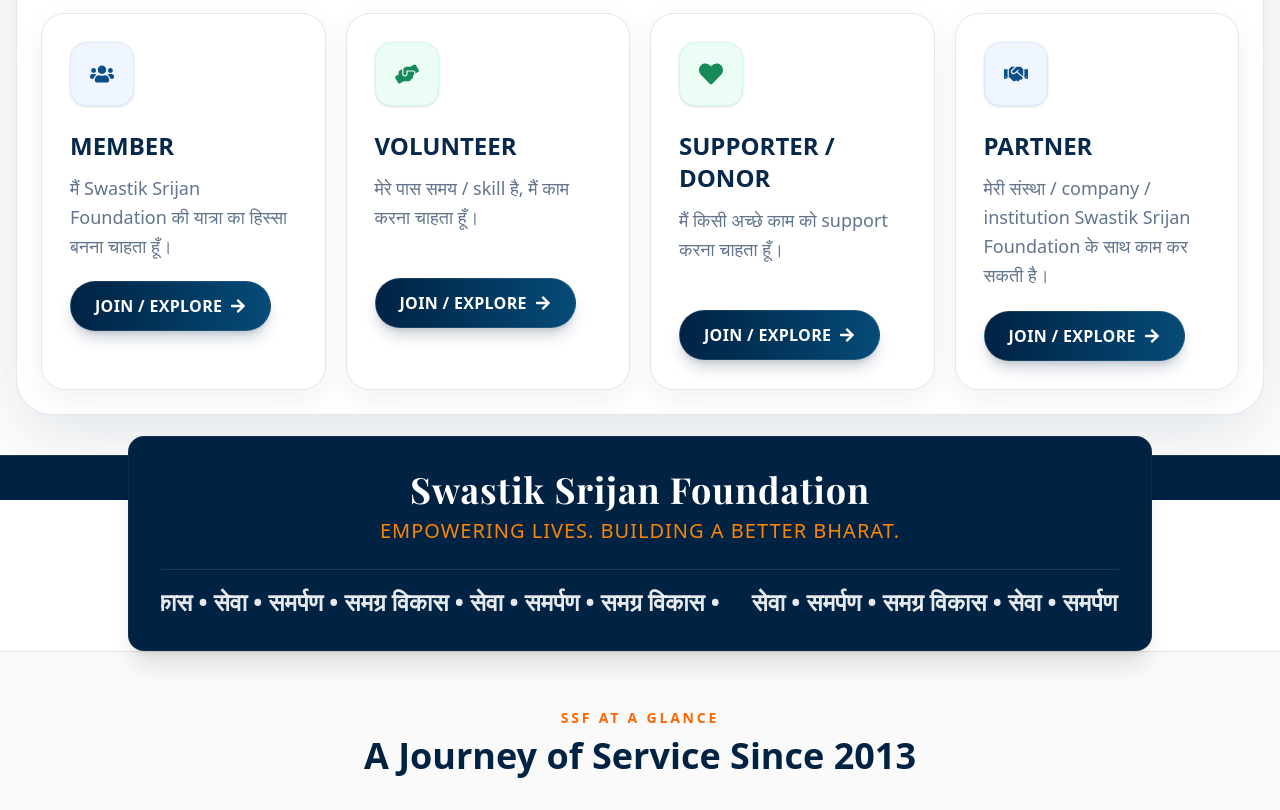
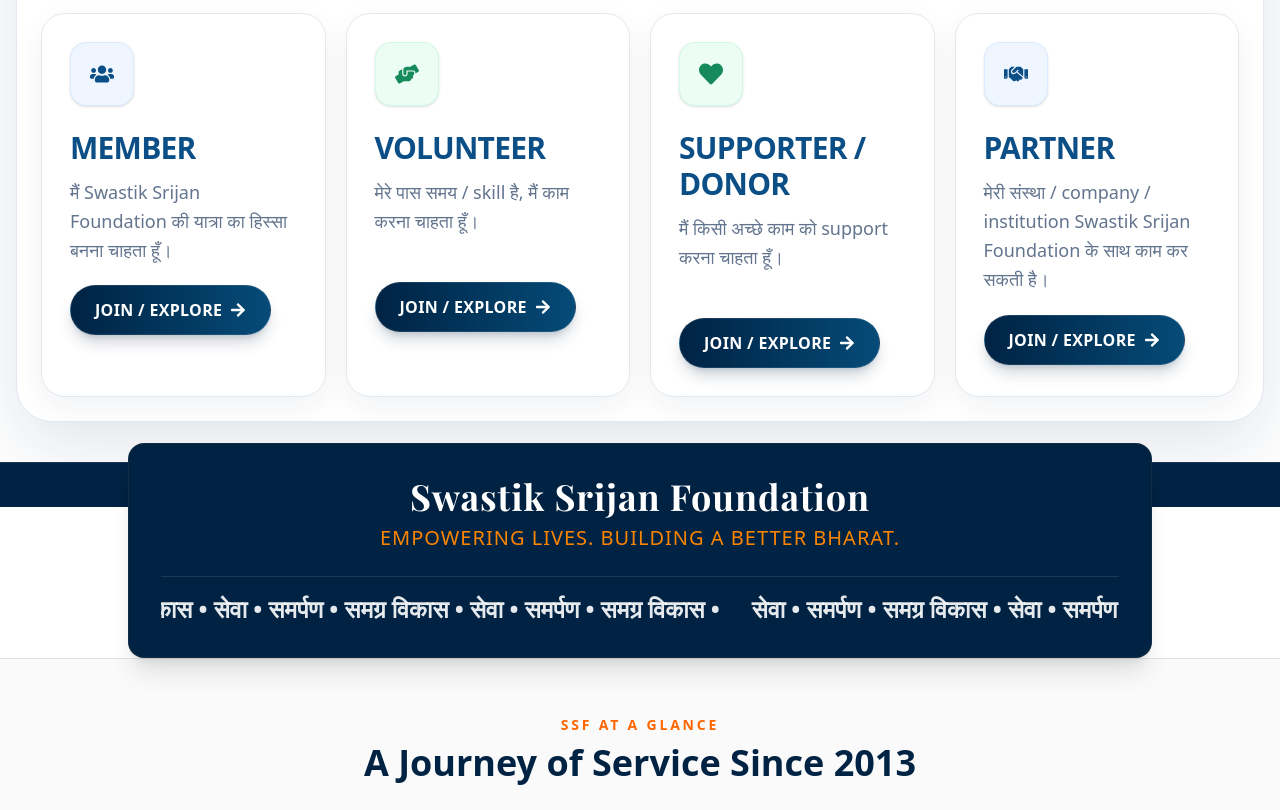
Before and after one commit to Swastiksrijan/SSF-Final, a React (Vite) app: page / in a window 1280 px wide. Shown: the part 900-1710 px from the top of the page. Built offline with nearby package versions, Linux system fonts and the light colour scheme; no server answers; a web font is replaced by a local one.

Commit message:
Make Home join role text bold blue

```diff
--- a/src/pages/Home.jsx
+++ b/src/pages/Home.jsx
@@ -65,7 +65,7 @@ export default function Home() {
               ].map((item,index) => (
                 <Link key={item.title} to={item.path} className="group relative overflow-hidden rounded-3xl border border-slate-200 bg-white p-6 md:p-7 shadow-[0_10px_30px_rgba(6,40,74,0.06)] hover:border-[#0b4f86]/30 hover:shadow-[0_22px_55px_rgba(6,40,74,0.16)] hover:-translate-y-2 transition-all duration-300 before:absolute before:inset-0 before:bg-gradient-to-br before:from-blue-50/70 before:via-transparent before:to-emerald-50/60 before:opacity-0 hover:before:opacity-100 before:transition-opacity before:duration-300">
                   <div className={`relative z-10 w-16 h-16 rounded-2xl ${item.tone} border flex items-center justify-center text-2xl shadow-sm group-hover:scale-110 group-hover:rotate-1 transition-all duration-300`}>{item.icon}</div>
-                  <h3 className="relative z-10 mt-6 text-xl md:text-2xl font-black text-[#06284a] group-hover:text-[#0b4f86] transition-colors">{item.title}</h3>
+                  <h3 className="relative z-10 mt-6 text-2xl md:text-3xl font-black text-[#0b4f86] group-hover:text-[#064b78] transition-colors tracking-tight">{item.title}</h3>
                   <p className="relative z-10 mt-3 text-base md:text-lg leading-relaxed text-slate-500 min-h-[84px]">{item.text}</p>
                   <span className="group/cta relative mt-5 inline-flex items-center gap-2 overflow-hidden px-6 py-3 rounded-full bg-gradient-to-r from-[#002344] to-[#064b78] text-white text-sm md:text-base font-extrabold tracking-[0.02em] shadow-lg shadow-[#002344]/20 border border-white/10 group-hover:-translate-y-0.5 group-hover:shadow-xl transition-all duration-200"><span className="relative z-10">JOIN / EXPLORE</span><FaArrowRight className="relative z-10 group-hover:translate-x-1 transition-transform" /><span className="absolute inset-0 opacity-0 group-hover/cta:opacity-100 bg-gradient-to-r from-[#064b78] to-[#0a668f] transition-opacity duration-200" /></span>
                 </Link>
```
